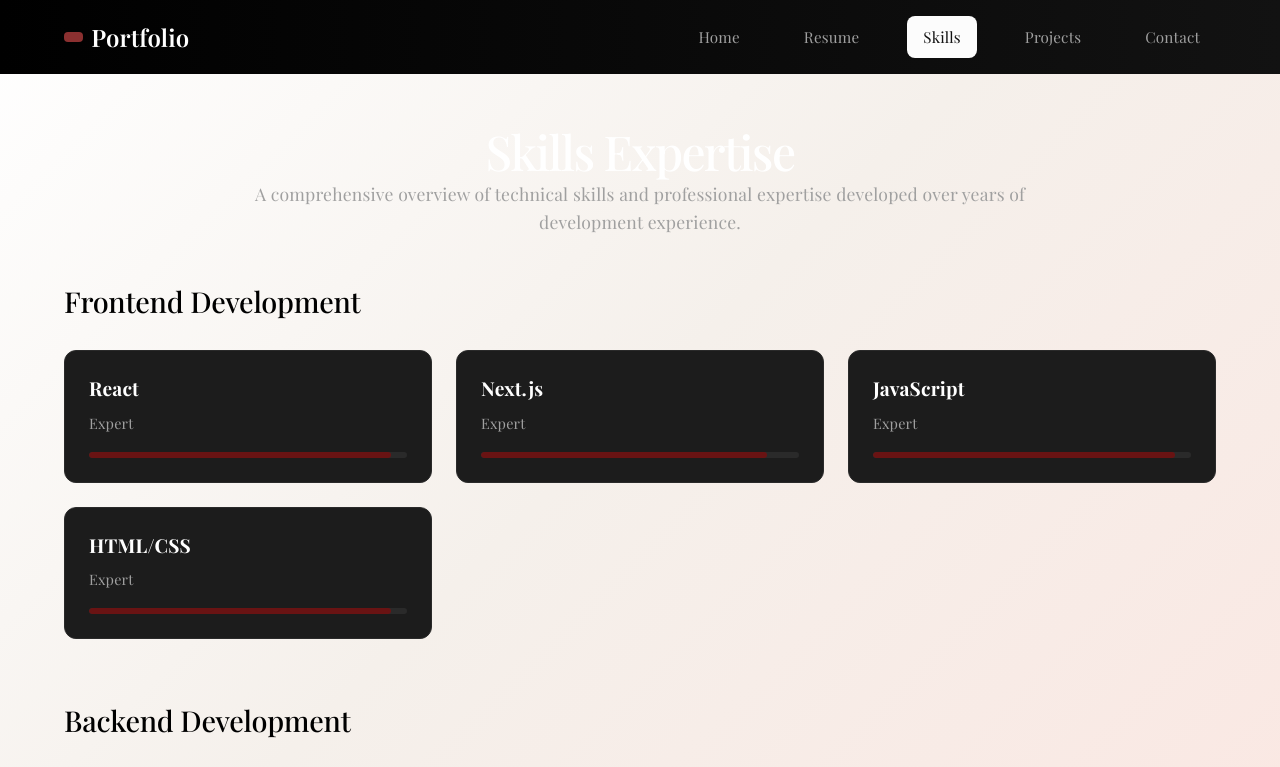
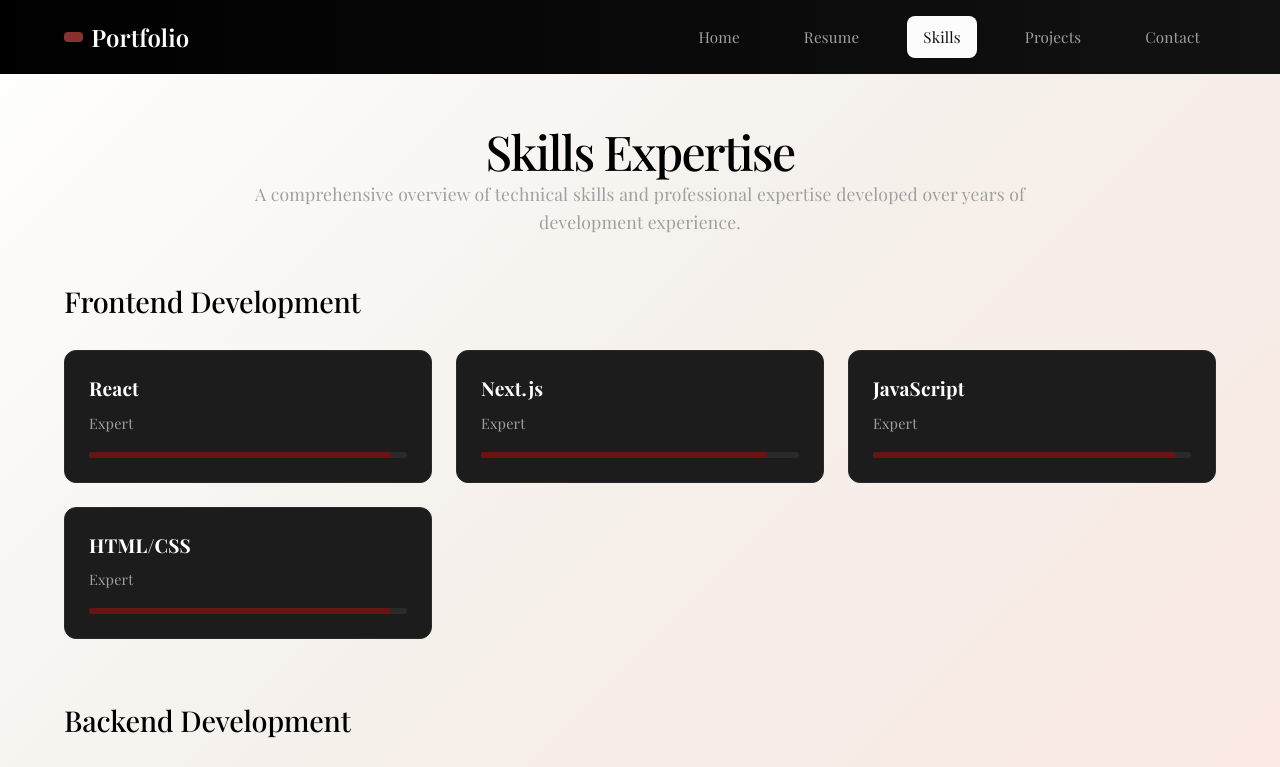
Before and after one commit to NongHoi/Portfolio_NVH, a React (Vite) app: page /skills in a window 1280 px wide. Shown: the top 767 px of the page. Built offline with nearby package versions, Linux system fonts and the light colour scheme.

Commit message:
Update color

```diff
--- a/src/pages/Resume.css
+++ b/src/pages/Resume.css
@@ -96,6 +96,7 @@
 }
 
 .resume-header h1 {
+  color: #0000;
   font-size: 3rem;
   margin-bottom: 0.5rem;
 }
--- a/src/pages/Resume.jsx
+++ b/src/pages/Resume.jsx
@@ -1,5 +1,6 @@
 import { Download, Mail } from 'lucide-react';
 import './Resume.css';
+import { color } from 'framer-motion';
 
 const Resume = () => {
   const contact = [
@@ -35,14 +36,13 @@ const Resume = () => {
   return (
     <div className="resume-container">
       <section className="resume-header fade-in-down">
-        <h1>Resume</h1>
+        <h1>Resume <style>{`.resume-header h1 { color: #000000; }`}</style></h1>
         <p>Comprehensive overview of my professional experience, education, and contact information.</p>
         <a href="src/assets/Cv/Nong-Vay-Hoi-Cv-Intern.pdf" download className="btn-download">
           <Download size={20} />
           Download PDF
         </a>
       </section>
-
       <section className="contact-info fade-in-up">
         {contact.map((item, index) => (
           <div className="contact-card slide-up" key={index} style={{ animationDelay: `${index * 0.1}s` }}>
--- a/src/pages/Skills.css
+++ b/src/pages/Skills.css
@@ -48,6 +48,7 @@
 }
 
 .skills-header h1 {
+    color: #000000;
   font-size: 3rem;
   margin-bottom: 1rem;
 }
--- a/src/pages/Skills.jsx
+++ b/src/pages/Skills.jsx
@@ -71,7 +71,7 @@ const Skills = () => {
         animate={{ opacity: 1, y: 0 }}
         transition={{ duration: 0.5 }}
       >
-        <h1>Skills Expertise</h1>
+        <h1>Skills Expertise <style>{`.skills-header h1 { color: #000000; }`}</style></h1>
         <p>A comprehensive overview of technical skills and professional expertise developed over years of development experience.</p>
       </motion.section>
 
```
